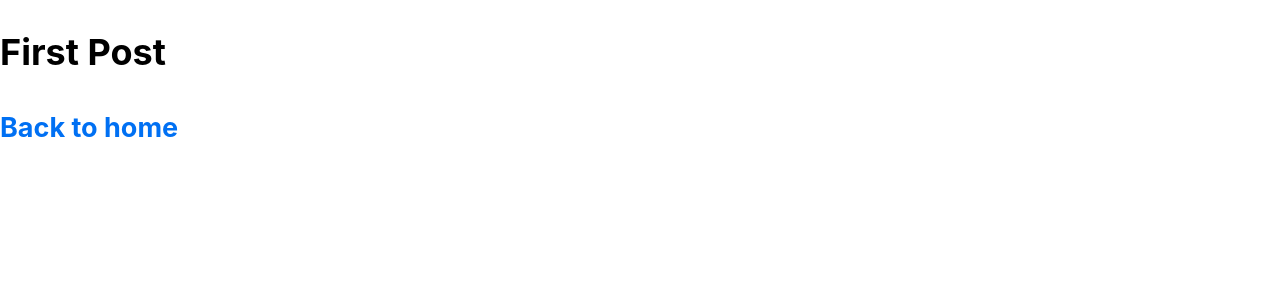
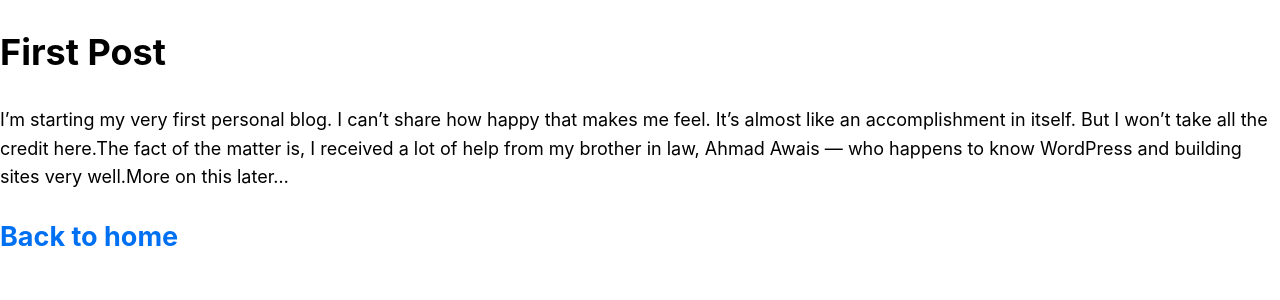
Before and after one commit to Maham-Hussain/nextjs-blog, a Next.js app: page /posts/first-post in a window 1280 px wide. Shown: the top 300 px of the page. Built offline with nearby package versions, Linux system fonts and the light colour scheme.

Commit message:
📦 NEW:

```diff
--- a/pages/posts/first-post.js
+++ b/pages/posts/first-post.js
@@ -4,6 +4,7 @@ export default function FirstPost() {
     return (
         <>
             <h1>First Post</h1>
+            <p>I’m starting my very first personal blog. I can’t share how happy that makes me feel. It’s almost like an accomplishment in itself. But I won’t take all the credit here.The fact of the matter is, I received a lot of help from my brother in law, Ahmad Awais — who happens to know WordPress and building sites very well.More on this later…</p>
             <h2>
                 <Link href="/">
                     <a>Back to home</a>
```
